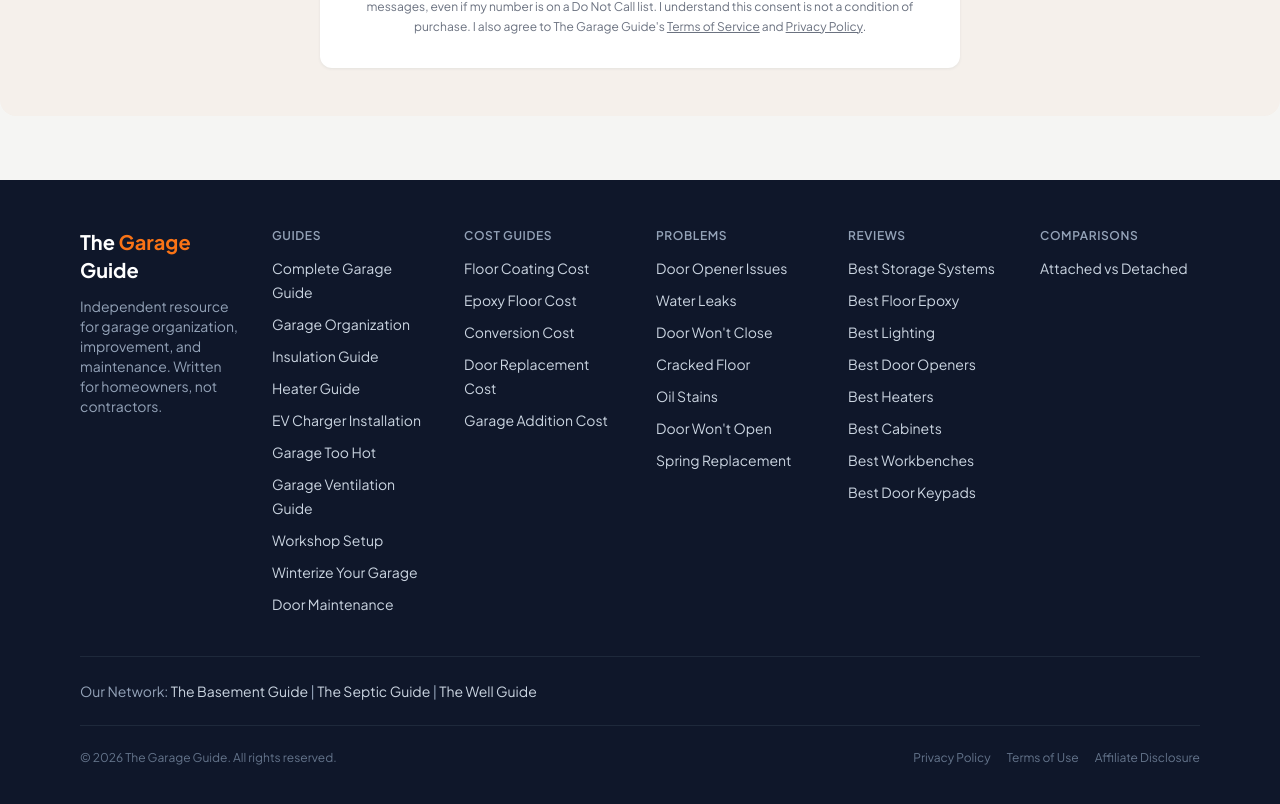
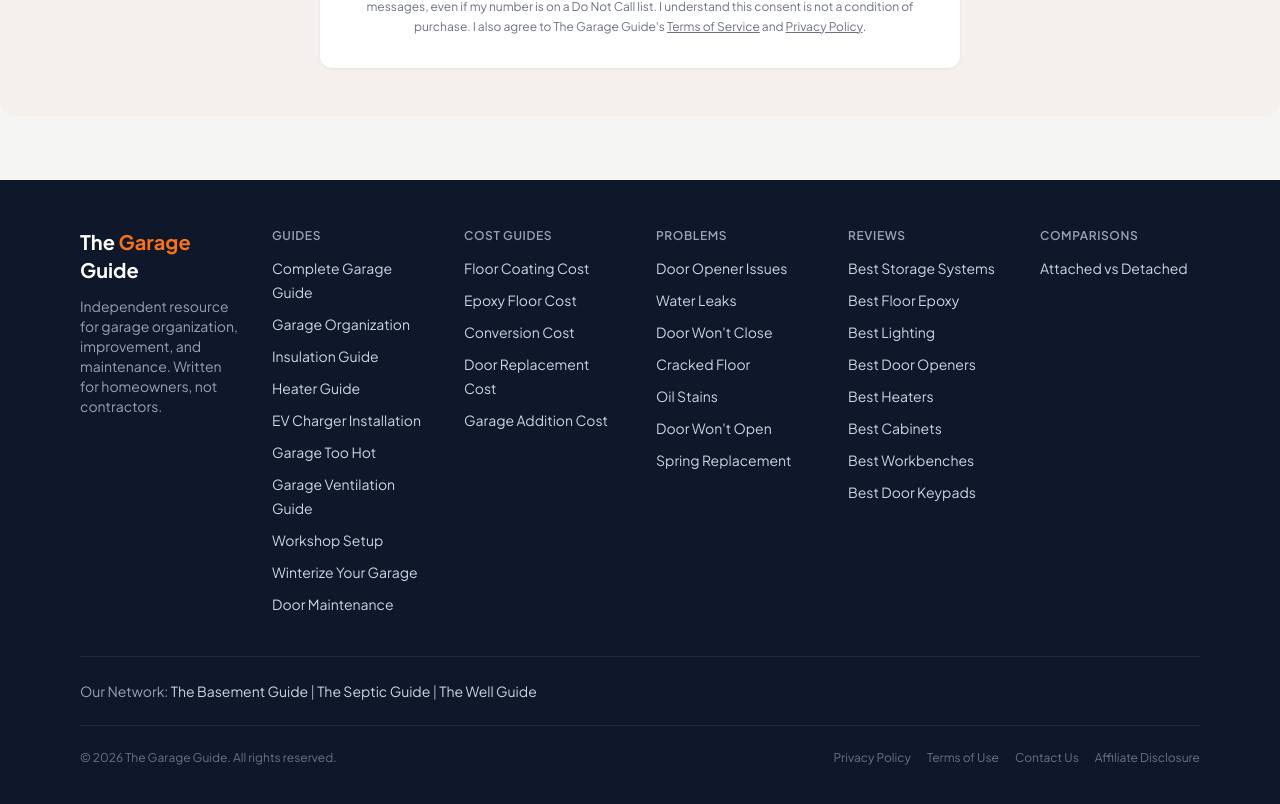
Before and after one commit to thebasementguide2026/thegarage.guide-, a Next.js app: page /reviews/best-garage-workbenches in a window 1280 px wide. Shown: the part 10329-11133 px from the top of the page. Built offline with nearby package versions, Linux system fonts and the light colour scheme.

Commit message:
Add Contact Us link to footer

```diff
--- a/components/Footer.tsx
+++ b/components/Footer.tsx
@@ -104,6 +104,7 @@ export default function Footer() {
           <div className="flex gap-4 mt-3 sm:mt-0">
             <Link href="/privacy" className="hover:text-slate-300">Privacy Policy</Link>
             <Link href="/terms" className="hover:text-slate-300">Terms of Use</Link>
+            <Link href="/contact" className="hover:text-slate-300">Contact Us</Link>
             <Link href="/affiliate-disclosure" className="hover:text-slate-300">Affiliate Disclosure</Link>
           </div>
         </div>
```
